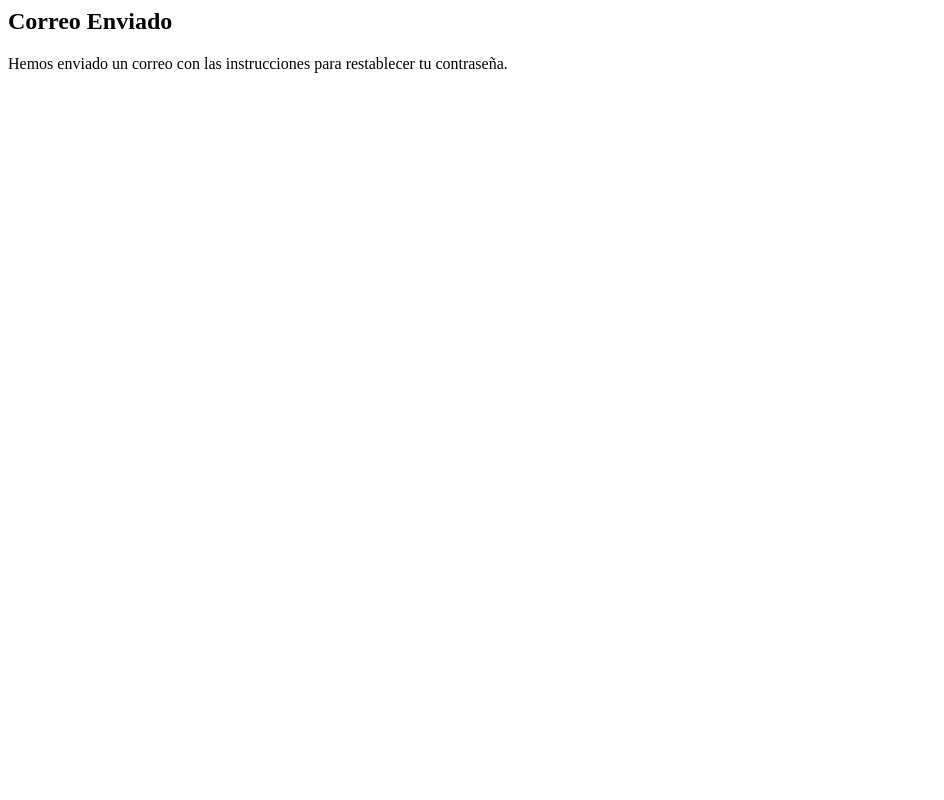
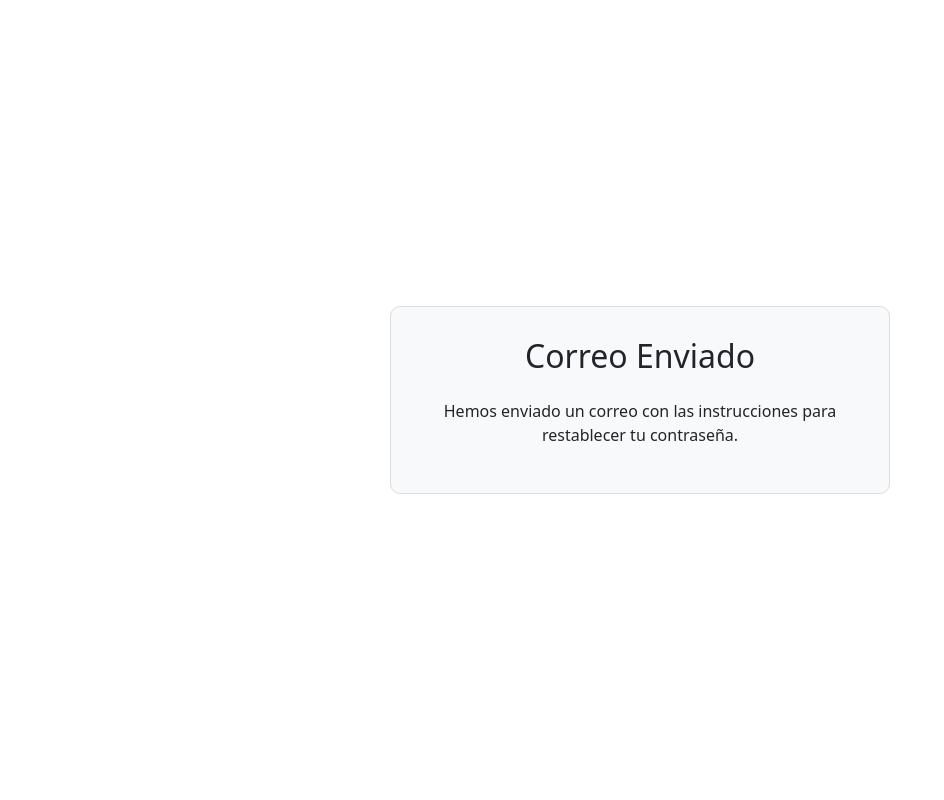
Before and after one commit to mrgomezsv/backend_mrgomez_github, a Django app: page /accounts/password_reset_done/ in a window 1280 px wide. Shown: the whole page, without its empty margins (0-944 px from the left). Run offline with Django 4.2, Linux system fonts and the light colour scheme.

Commit message:
Centre correo enviado

```diff
--- a/qr_project/accounts/templates/accounts/password_reset_done.html
+++ b/qr_project/accounts/templates/accounts/password_reset_done.html
@@ -1,2 +1,34 @@
-<h2>Correo Enviado</h2>
-<p>Hemos enviado un correo con las instrucciones para restablecer tu contraseña.</p>
+<!DOCTYPE html>
+<html lang="es">
+<head>
+    <meta charset="UTF-8">
+    <meta name="viewport" content="width=device-width, initial-scale=1.0">
+    <title>Correo Enviado</title>
+    <link rel="stylesheet" href="https://cdn.jsdelivr.net/npm/bootstrap@5.1.3/dist/css/bootstrap.min.css">
+    <style>
+        /* Hacer que el contenedor ocupe toda la pantalla y centrarlo */
+        .email-sent-container {
+            min-height: 100vh;
+            display: flex;
+            justify-content: center;
+            align-items: center;
+        }
+        .email-sent-box {
+            width: 100%;
+            max-width: 500px; /* Ancho cómodo para el mensaje */
+            padding: 30px;
+            border: 1px solid #ddd;
+            border-radius: 10px;
+            background-color: #f8f9fa;
+        }
+    </style>
+</head>
+<body>
+    <div class="container-fluid email-sent-container">
+        <div class="email-sent-box text-center">
+            <h2 class="mb-4">Correo Enviado</h2>
+            <p>Hemos enviado un correo con las instrucciones para restablecer tu contraseña.</p>
+        </div>
+    </div>
+</body>
+</html>
```
